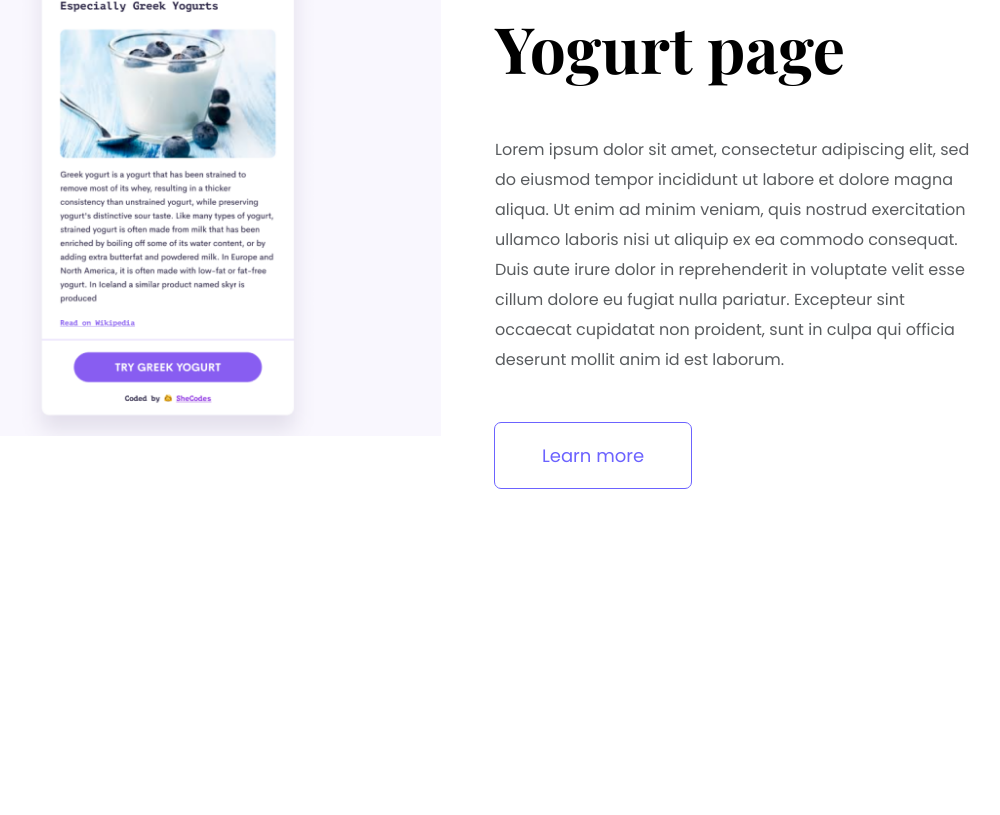
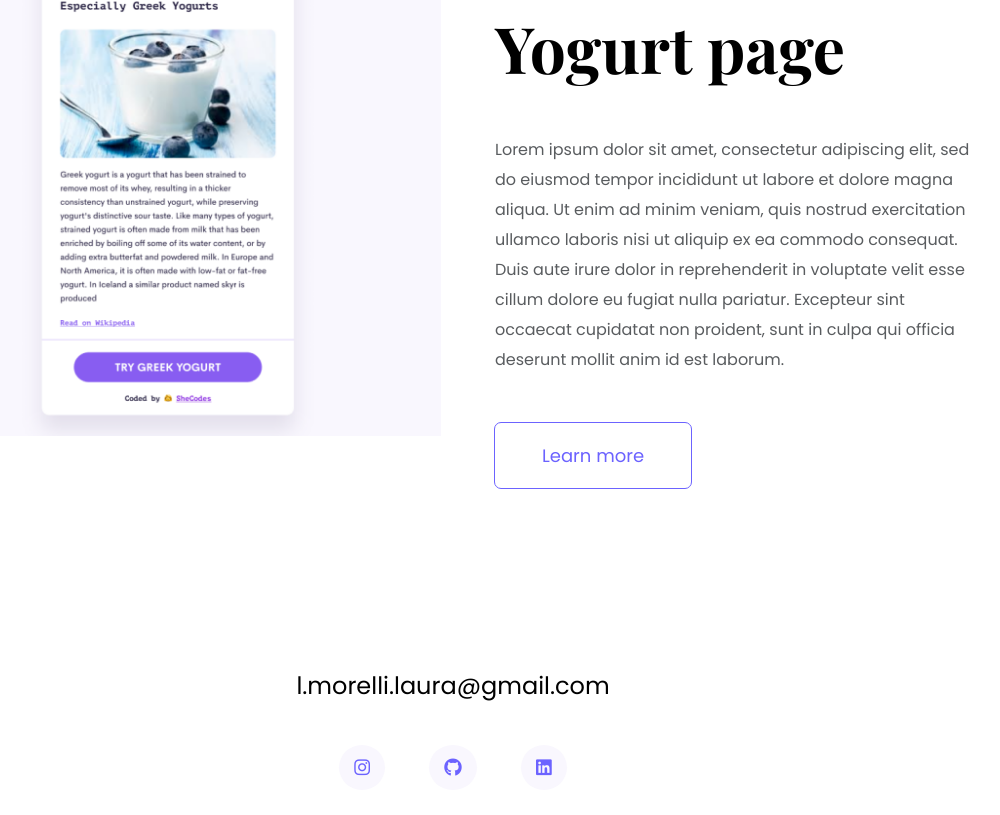
Before and after one commit to laumo15/portfolio-laura-morelli, a plain HTML site: page index.html in a window 1280 px wide. Shown: the part 2517-3332 px from the top of the page, without its empty margins (187-1187 px from the left). Before the commit the page ends 3173 px from the top, so only its background shows below. Drawn offline with nearby package versions, Linux system fonts and the light colour scheme.

Commit message:
Footer added to home page

```diff
--- a/index.html
+++ b/index.html
@@ -79,5 +79,15 @@
             </div>
         </div>
     </div>
+    <div class="container text-center">
+        <footer>
+            <a href="mailto:l.morelli.laura@gmail.com" class="email-link">l.morelli.laura@gmail.com</a>
+            <div class="social-links">
+                <a href="https://www.instagram.com/lau.mo15" target="_blank"><i class="fa-brands fa-instagram"></i></a>
+                <a href="https://github.com/laumo15" target="_blank"><i class="fa-brands fa-github"></i></a>
+                <a href="https://www.linkedin.com/in/lauramorelli3005" target="_blank"><i class="fa-brands fa-linkedin"></i></a>
+            </div>
+        </footer>
+    </div>
 </body>
 </html>
--- a/portfolio.css
+++ b/portfolio.css
@@ -56,6 +56,40 @@ nav a {
 
 nav a:hover, nav li.active a {
     color: var(--branding-color);
+}
+
+footer {
+    margin: 60px 0;
+}
+
+footer .email-link {
+    text-decoration: none;
+    color: black;
+    font-size: 24px;
+    transition: all 100ms ease-in-out;
+}
+
+footer .email-link:hover {
+    color: var(--branding-color);
+}
+
+div.social-links {
+    margin-top: 50px;
+}
+
+footer .social-links a {
+    font-size: 18px;
+    margin: 0 20px;
+    color: var(--branding-color);
+    padding: 10px 15px;
+    border-radius: 100%;
+    background-color: var(--secondary-color);
+    transition: all 100ms ease-in-out;
+}
+
+footer .social-links a:hover {
+    color: white;
+    background-color: var(--branding-color);
 }
 
 .logo {
```
